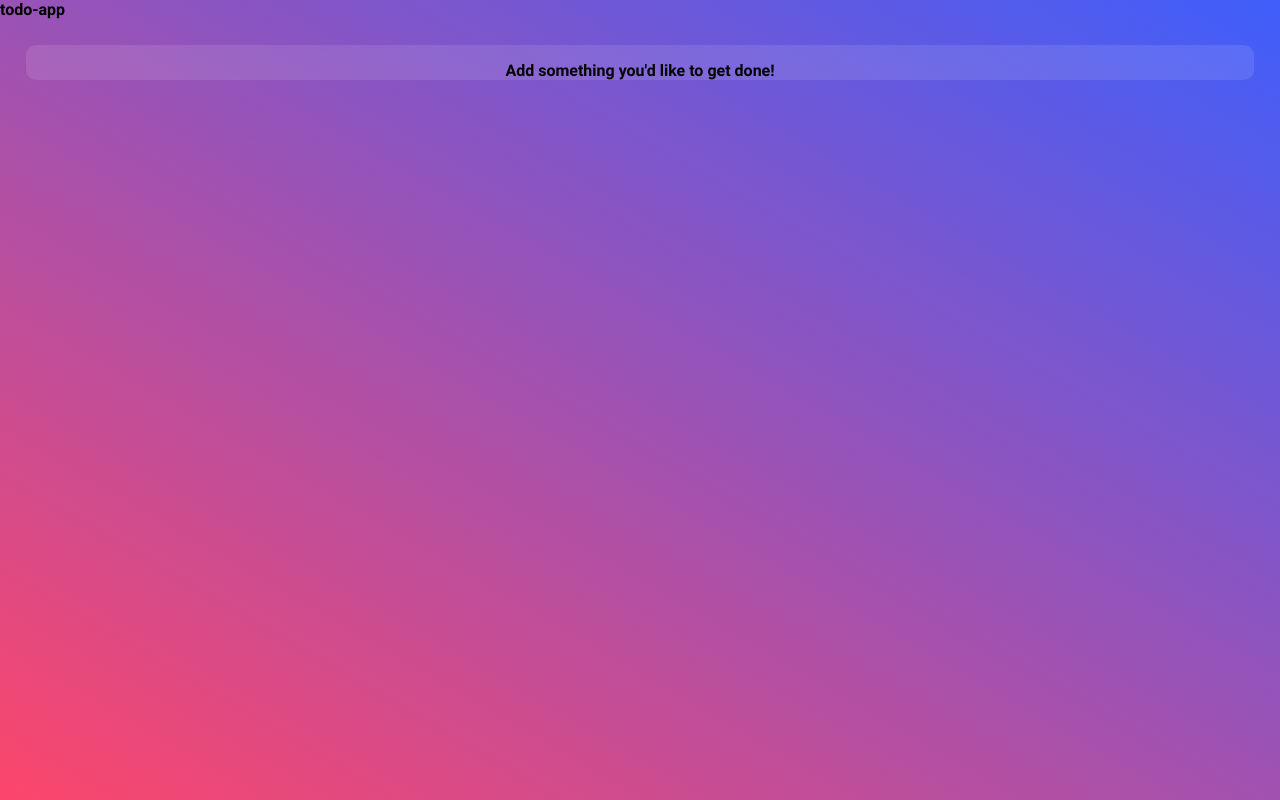
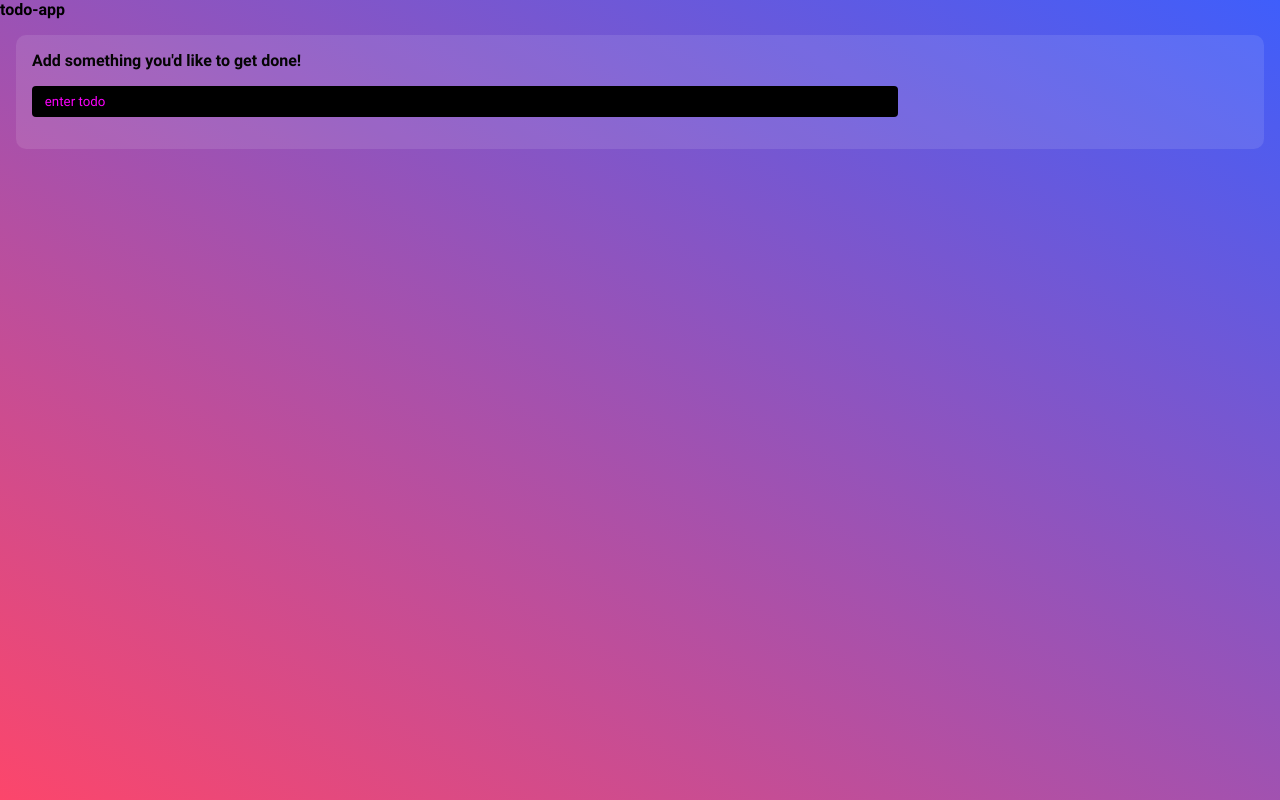
Before and after one commit to BilalHassen/todo-app, a React (Create React App) app: page / in a window 1280 px wide. Built offline with nearby package versions, Linux system fonts and the light colour scheme.

Commit message:
add input to form and style the input

```diff
--- a/src/components/EditTodoForm/EditTodo.scss
+++ b/src/components/EditTodoForm/EditTodo.scss
@@ -0,0 +1,3 @@
+@use "../../partials/global";
+@use "../../partials/variables" as *;
+@use "../../partials/mixins" as *;
--- a/src/components/Todo/Todo.scss
+++ b/src/components/Todo/Todo.scss
@@ -0,0 +1,3 @@
+@use "../../partials/global";
+@use "../../partials/variables" as *;
+@use "../../partials/mixins" as *;
--- a/src/components/TodoContainer/TodoContainer.js
+++ b/src/components/TodoContainer/TodoContainer.js
@@ -1,5 +1,5 @@
 import "../TodoContainer/TodoContainer.scss";
-
+import TodoForm from "../TodoForm/TodoForm";
 function TodoContainer() {
   return (
     <>
@@ -7,6 +7,7 @@ function TodoContainer() {
         <h1 className="todo-container__header">
           Add something you'd like to get done!
         </h1>
+        <TodoForm />
       </section>
     </>
   );
--- a/src/components/TodoContainer/TodoContainer.scss
+++ b/src/components/TodoContainer/TodoContainer.scss
@@ -2,20 +2,18 @@
 @use "../../partials/variables" as *;
 @use "../../partials/mixins" as *;
 .todo-container {
-  display: flex;
-  justify-content: center;
   background-color: white;
-  margin-left: 1.6rem;
-  margin-right: 1.6rem;
-  margin-top: 1.6rem;
-  margin-bottom: 1.6rem;
+  margin-left: 1rem;
+  margin-right: 1rem;
+  margin-top: 1rem;
+  margin-bottom: 1rem;
   background-color: rgba(255, 255, 255, 0.1);
   border-radius: 10px;
+  padding-left: 1rem;
+  padding-right: 1rem;
 
   &__header {
     color: #050505;
     padding-top: 1rem;
-    padding-left: 1rem;
-    padding-right: 1rem;
   }
 }
--- a/src/components/TodoForm/TodoForm.js
+++ b/src/components/TodoForm/TodoForm.js
@@ -0,0 +1,17 @@
+import "./TodoForm.scss";
+
+function TodoForm() {
+  return (
+    <>
+      <form className="todo-form">
+        <input
+          type="text"
+          className="todo-form__input"
+          placeholder="enter todo"
+        />
+      </form>
+    </>
+  );
+}
+
+export default TodoForm;
--- a/src/components/TodoForm/TodoForm.scss
+++ b/src/components/TodoForm/TodoForm.scss
@@ -0,0 +1,27 @@
+@use "../../partials/global";
+@use "../../partials/variables" as *;
+@use "../../partials/mixins" as *;
+
+.todo-form {
+  padding-bottom: 2rem;
+  padding-top: 1rem;
+  display: flex;
+  gap: 0.4rem;
+
+  &__input {
+    background-color: rgb(0, 0, 0);
+    border: none;
+    outline: none;
+    box-shadow: none;
+    width: 70%;
+    border-radius: 4px;
+    padding-top: 0.5rem;
+    padding-bottom: 0.5rem;
+    color: rgb(249, 0, 249);
+    padding-left: 0.8rem;
+
+    &::placeholder {
+      color: rgb(249, 0, 249);
+    }
+  }
+}
```
